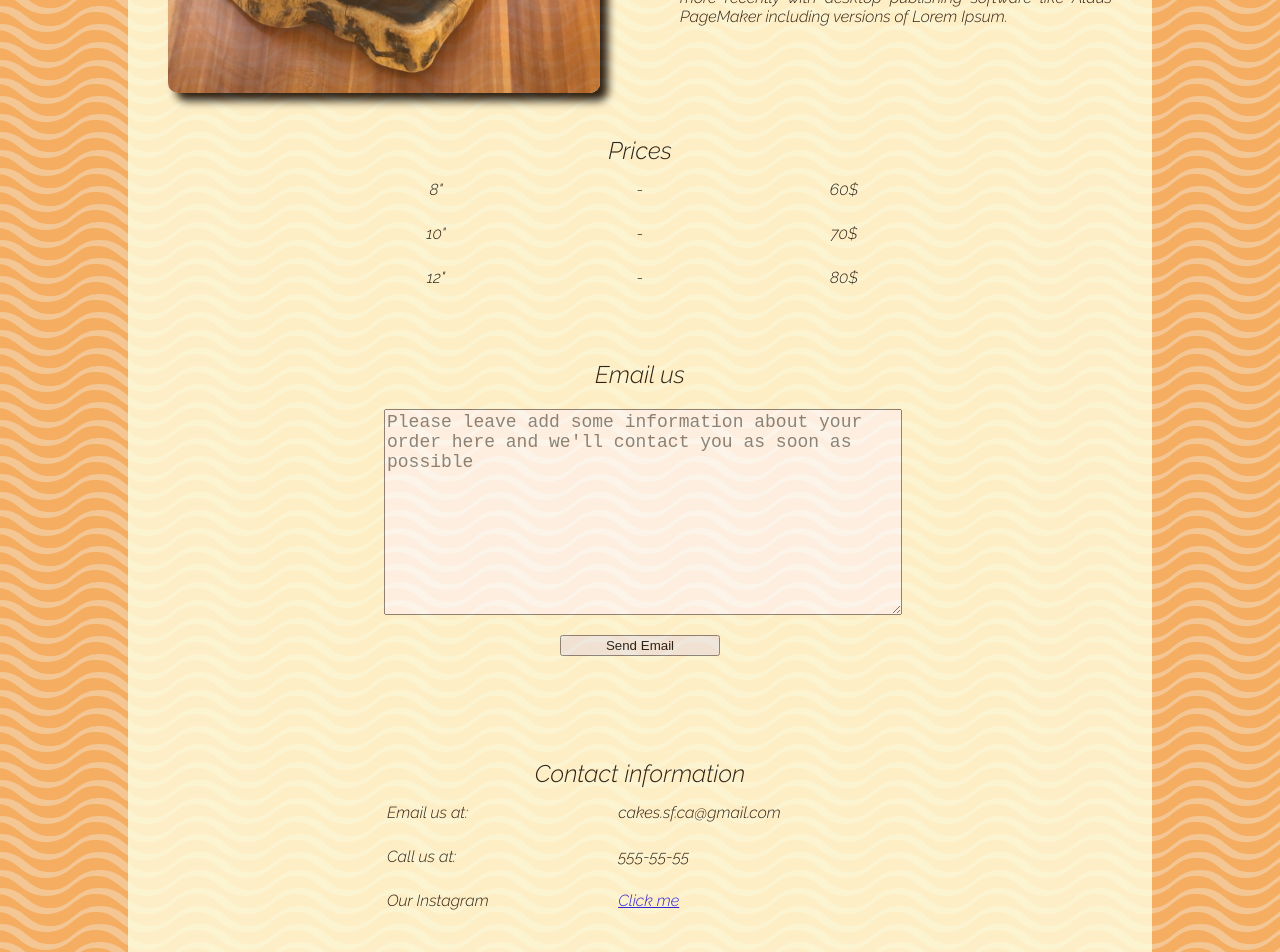
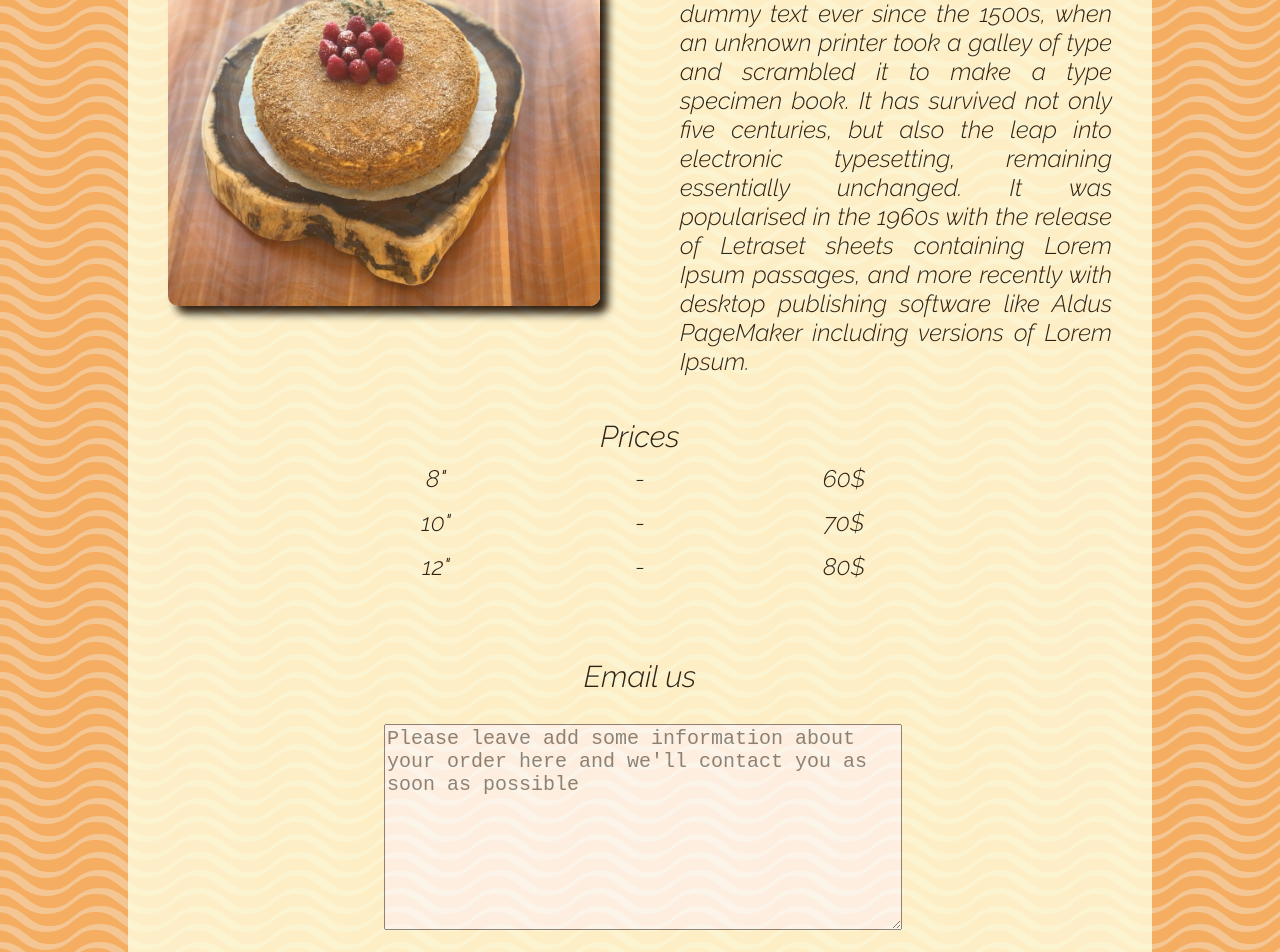
Before and after one commit to AlexTolstikhin/cakes, a React app: page / in a window 1280 px wide. Shown: the part 840-1792 px from the top of the page. Built offline with nearby package versions, Linux system fonts and the light colour scheme.

Commit message:
changing font sizes values

```diff
--- a/src/App.scss
+++ b/src/App.scss
@@ -5,7 +5,7 @@ html {
 
 .title {
   font-family: 'Pacifico', cursive;
-  font-size: 6vh;
+  font-size: 50px;
 }
 .main-section {
   font-family: 'Raleway', sans-serif;
@@ -56,14 +56,14 @@ html {
 
 .info-table {
   thead {
-    font-size: 3vh;
+    font-size: 30px;
     margin: 10px;
     text-align: center;
 
   }
 
   tbody {
-    font-size: 2vh;
+    font-size: 24px;
   }
   &.center {
     tbody {
@@ -92,11 +92,11 @@ html {
 }
 
 .subtitle {
-  font-size: 3vh;
+  font-size: 30px;
 }
 
 textarea {
-  font-size: 18px;
+  font-size: 20px;
   width: 100%;
   min-height: 200px;
 }
@@ -106,9 +106,9 @@ button {
 }
 
 .subtitle, button {
-  margin: 20px;
+  margin: 30px;
 }
 
 .text-holder {
-  font-size: 2vh;
+  font-size: 24px;
 }
--- a/src/components/homePage.js
+++ b/src/components/homePage.js
@@ -70,16 +70,16 @@ const HomePage = (props) => {
                     </thead>
                     <tbody>
                         <tr>
-                            <td>Email us at:</td>
+                            <td>Email us: </td>
                             <td>cakes.sf.ca@gmail.com</td>
                         </tr>
                         <tr>
-                            <td>Call us at:</td>
+                            <td>Call us: </td>
                             <td>555-55-55</td>
                         </tr>
                         <tr>
-                            <td>Our Instagram</td>
-                            <td><a href="https://www.instagram.com/p/B_GY234hIAh/?utm_source=ig_web_copy_link">Click me</a></td>
+                            <td>Instagram: </td>
+                            <td><a href="https://www.instagram.com/p/B_GY234hIAh/?utm_source=ig_web_copy_link" target="_blank">Click me</a></td>
                         </tr>
                     </tbody>
                 </table>
```
